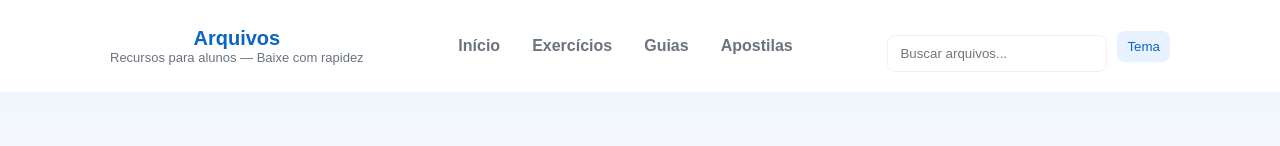
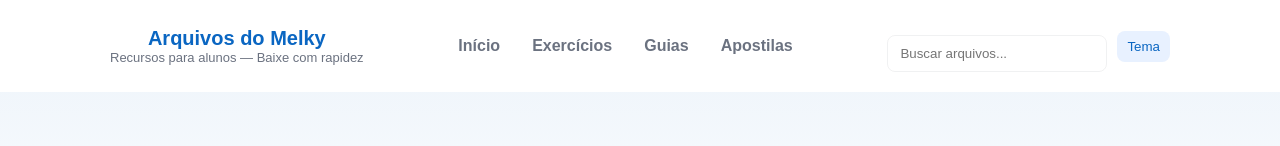
Before and after one commit to melky-yc/exercism-melky, a plain HTML site: page index.html in a window 1280 px wide. Shown: the top 146 px of the page. Drawn offline with Linux system fonts and the light colour scheme.

Commit message:
Mudança

```diff
--- a/index.html
+++ b/index.html
@@ -17,7 +17,7 @@
 <header class="site-header">
     <div class="container header-inner">
         <div class="brand">
-            <h1>Arquivos</h1>
+            <h1>Arquivos do Melky</h1>
             <p class="tagline">Recursos para alunos — Baixe com rapidez</p>
         </div>
         <nav aria-label="Menu principal">
```
